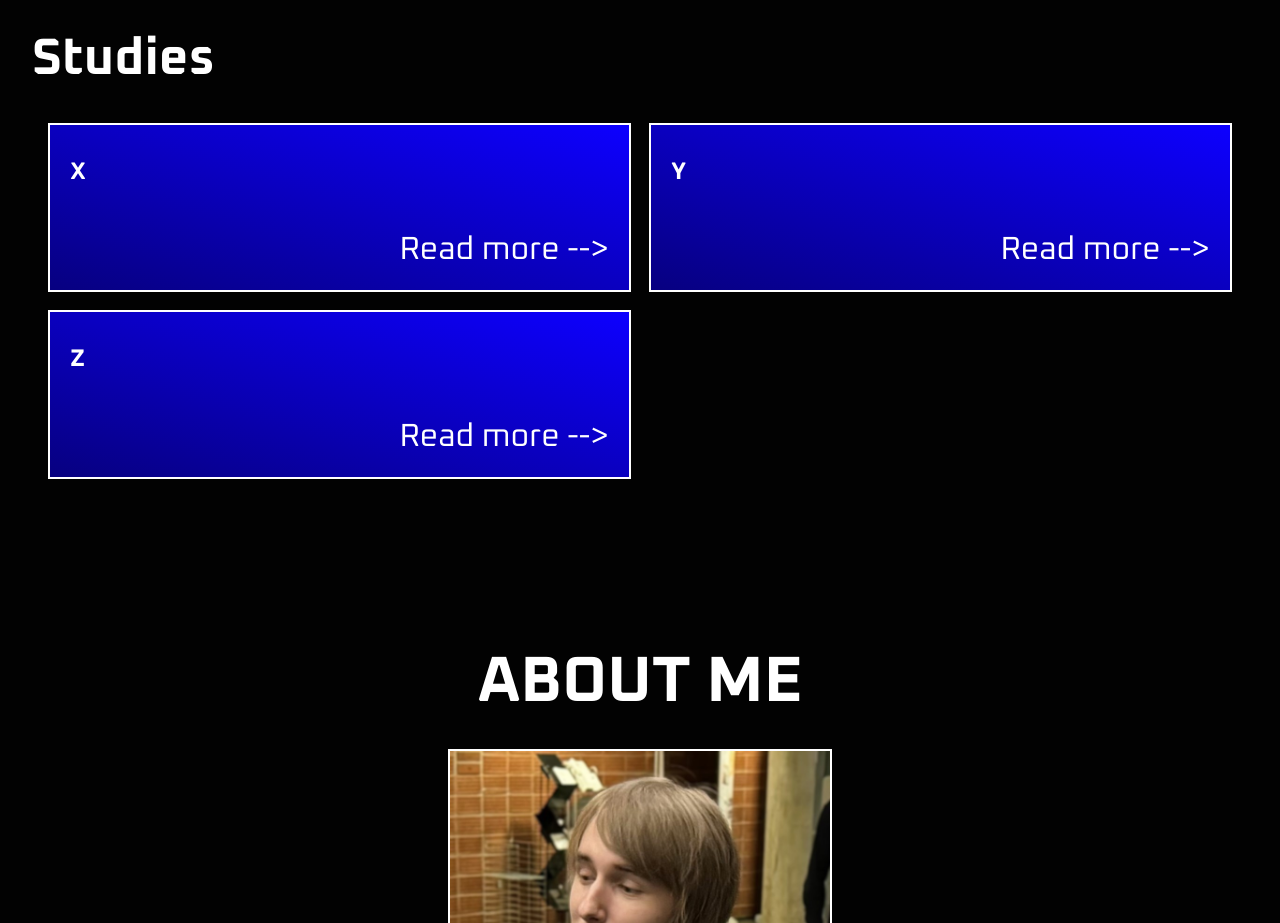
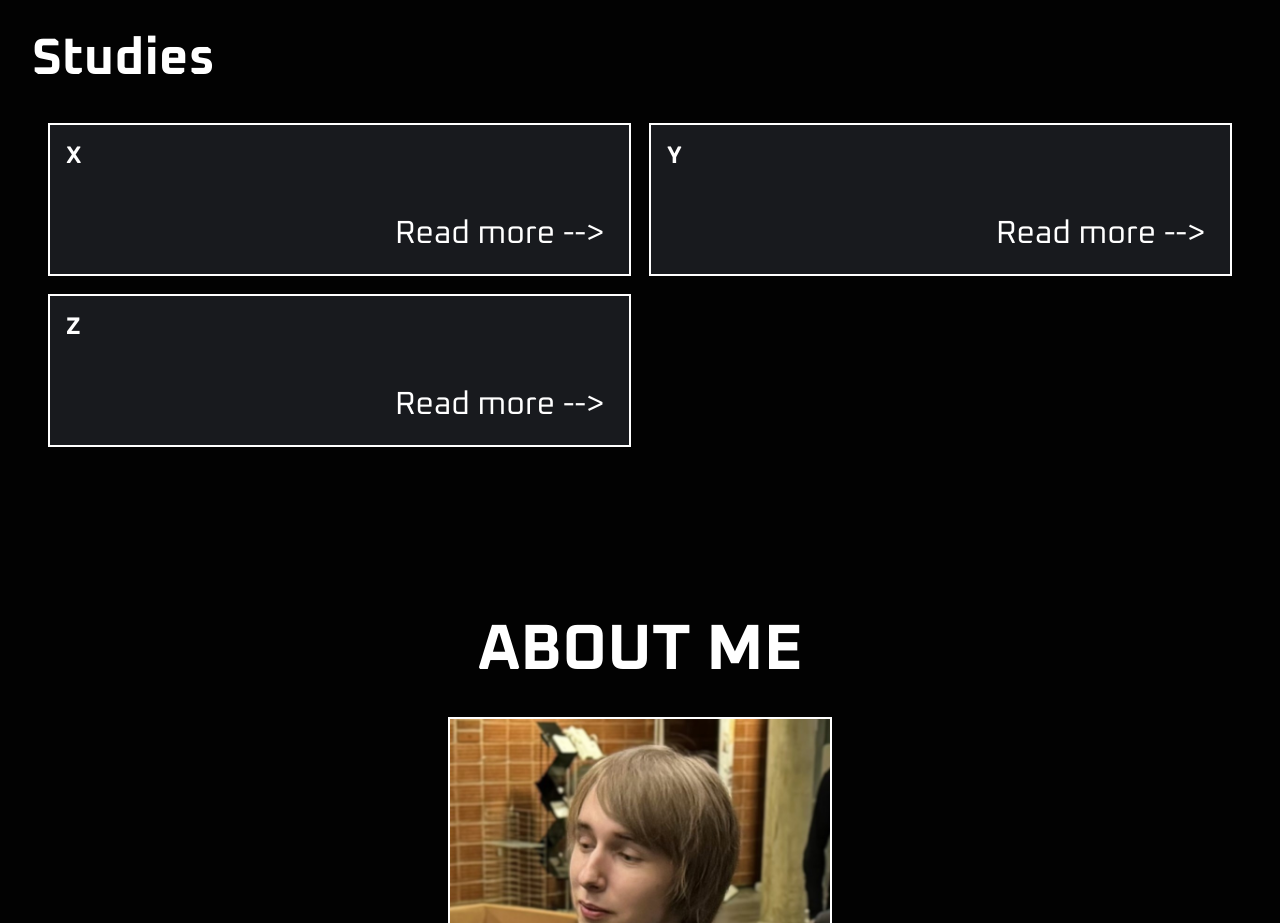
Before and after one commit to silentwinter0/portfolio, a React (Vite) app: page / in a window 1280 px wide. Shown: the part 1453-2376 px from the top of the page. Built offline with nearby package versions, Linux system fonts and the light colour scheme.

Commit message:
Added different styling to other-cards

```diff
--- /dev/null
+++ b/src/components/OtherCard.jsx
@@ -0,0 +1,18 @@
+import './ProjectCard.css'
+
+export default function OtherCard({ imageSrc, title, subtitle, tech, date, link }) {
+  return (
+    <div className="projectcontainer">
+      <div>
+        {/*<img src={imageSrc} alt={`${title} image`} />*/}
+      </div>
+      <div className="projecttext">
+        <h2>{title}</h2>
+        <h3>{subtitle}</h3>
+        <p>{tech}</p>
+        <p>{date}</p>
+        <a href={link}>Read more {'-->'}</a>
+      </div>
+    </div>
+  )
+}
--- a/src/components/OtherWork.jsx
+++ b/src/components/OtherWork.jsx
@@ -1,12 +1,12 @@
 import './Projects.css'
-import ProjectCard from './ProjectCard'
+import OtherCard from './OtherCard'
 
 export default function OtherWork() {
   return (
     <section className="projects" id="projects">
       <div className="projectpile">
         <div className="top-projects">
-          <ProjectCard
+          <OtherCard
             imageSrc=""
             title="X"
             subtitle=""
@@ -14,7 +14,7 @@ export default function OtherWork() {
             date=""
             link="./"
           />
-          <ProjectCard
+          <OtherCard
             imageSrc=""
             title="Y"
             subtitle=""
@@ -22,7 +22,7 @@ export default function OtherWork() {
             date=""
             link="./"
           />
-          <ProjectCard
+          <OtherCard
             imageSrc=""
             title="Z"
             subtitle=""
```
